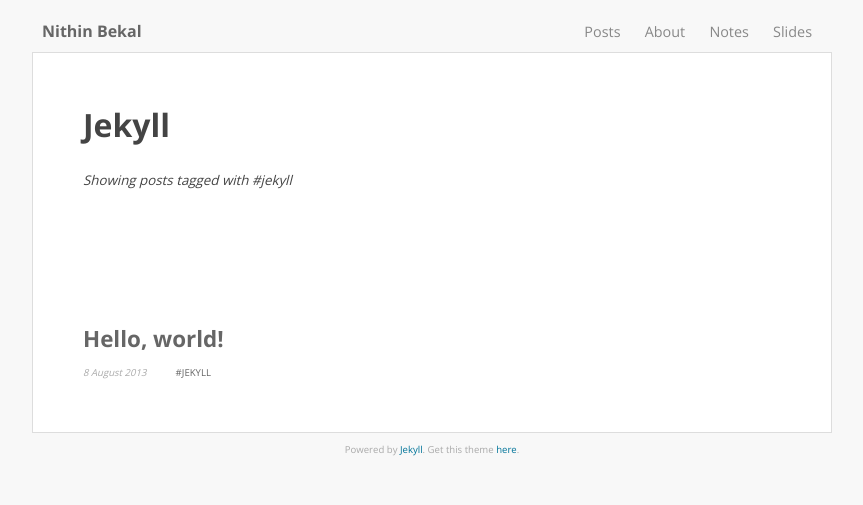
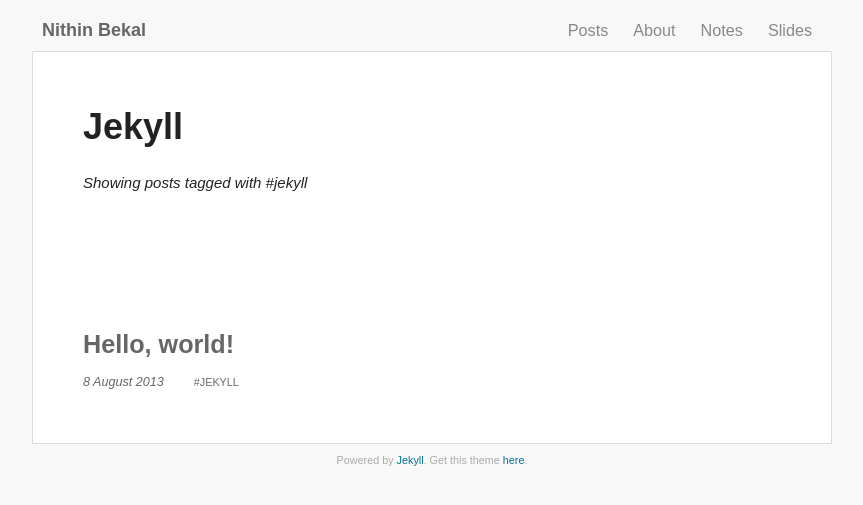
Before and after one commit to nithinbekal/nithinbekal.github.io, a Jekyll site: the page built from categories/jekyll.md, in a window 1280 px wide. Shown: the top 505 px of the page, without its empty margins (208-1071 px from the left). Built offline with Jekyll 4.4.1, drawn with Linux system fonts in a browser that asks for light colours.

Commit message:
Improve typography

```diff
--- a/_sass/site.scss
+++ b/_sass/site.scss
@@ -1,15 +1,17 @@
 
-$main-font-stack: 'Open Sans', Arial, sans-serif;
+$main-font-stack: Arial, sans-serif;
 
 * { margin: 0; padding: 0; }
 html, body { height: 100%; }
 
 body {
   background-color: #f8f8f8;
-  color: #444;
+  color: #222;
   font-family: $main-font-stack;
-  font-size: 16px;
+  font-size: 18px;
   text-rendering: optimizeLegibility;
+  -webkit-font-smoothing: antialiased;
+  -moz-osx-font-smoothing: grayscale;
 }
 
 a { color: #007499; text-decoration: none; }
@@ -66,9 +68,9 @@
 }
 .site .posts .post-listing .title { font-size: 1.4em; }
 .site .posts .published-on {
-  color: #aaa;
+  color: #666;
   font-weight: normal;
-  font-size: 0.6em;
+  font-size: 0.7em;
   font-style: italic;
   padding: 0 20px 0 0;
 }
@@ -92,7 +94,7 @@
   padding: 30px 0 20px 0;
 }
 .site .post .meta {
-  color: #aaa;
+  color: #666;
   font-size: 0.9em;
 }
 
@@ -134,7 +136,7 @@
   .highlight {
     font-size: 13px;
     line-height: 1.5em;
-    margin: 20px 0;
+    margin: 40px 0;
   }
 }
 
```
